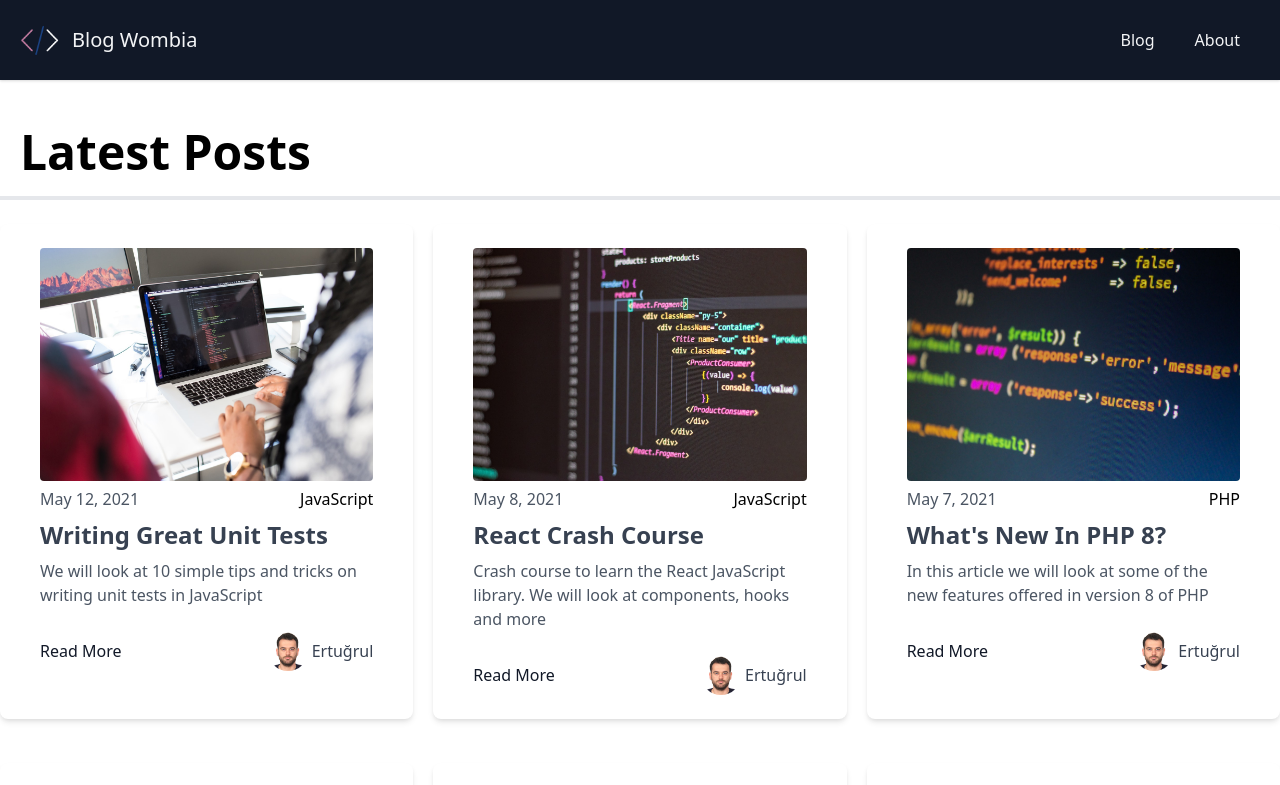
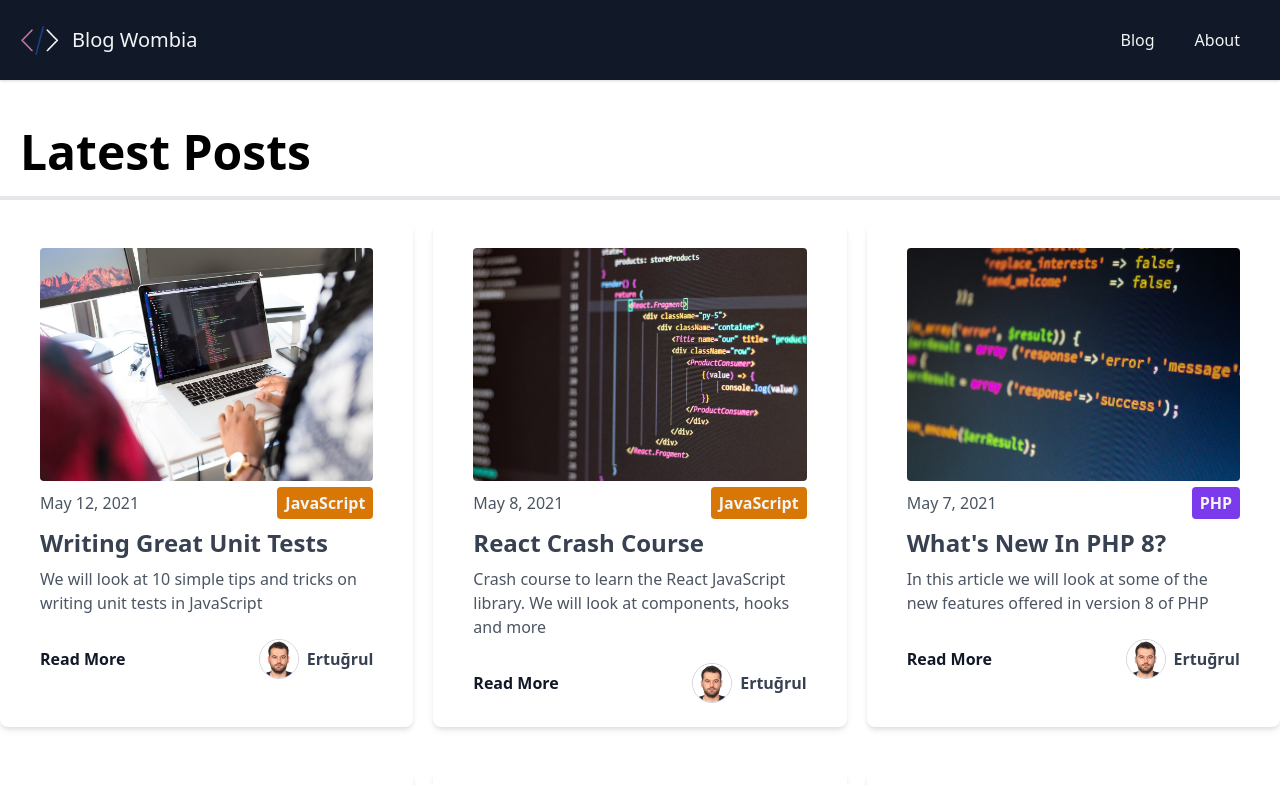
Before and after one commit to ertugrulgurkan/blog-wombia, a Next.js app: page / in a window 1280 px wide. Shown: the top 785 px of the page. Built offline with nearby package versions, Linux system fonts and the light colour scheme.

Commit message:
categoryLabel component added

```diff
--- /dev/null
+++ b/components/CategoryLabel.js
@@ -0,0 +1,19 @@
+import Link from 'next/link'
+
+export default function CategoryLabel({ children }) {
+  const colorKey = {
+    JavaScript: 'yellow',
+    CSS: 'blue',
+    Python: 'green',
+    PHP: 'purple',
+    Ruby: 'red',
+  }
+
+  return (
+    <div
+      className={`px-2 py-1 bg-${colorKey[children]}-600 text-gray-100 font-bold rounded`}
+    >
+      <Link href={`/blog/category/${children.toLowerCase()}`}>{children}</Link>
+    </div>
+  )
+}
--- a/components/Post.js
+++ b/components/Post.js
@@ -1,12 +1,13 @@
 import Link from "next/link";
 import Image from "next/image";
+import CategoryLabel from "./CategoryLabel";
 
 export default function Post({ post }) {
   return (
     <div className="w-full px-10 py-6 bg-white rounded-lg shadow-md mt-6">
       <Image
         src={post.frontmatter.cover_image}
-        alt=""
+        alt="cover-image"
         height={420}
         width={600}
         className="mb-4 rounded"
@@ -16,7 +17,7 @@ export default function Post({ post }) {
         <span className="font-light text-gray-600">
           {post.frontmatter.date}
         </span>
-        <div>{post.frontmatter.category}</div>
+        <CategoryLabel>{post.frontmatter.category}</CategoryLabel>
       </div>
 
       <div className="mt-2">
@@ -30,16 +31,18 @@ export default function Post({ post }) {
 
       <div className="flex justify-between items-center mt-6">
         <Link href={`/blog/${post.slug}`}>
-          <a className="text-gray-900 hover:text-blue-600">Read More</a>
+          <a className="text-gray-900 font-bold hover:text-blue-600">
+            Read More
+          </a>
         </Link>
         <div className="flex items-center">
           {/* eslint-disable-next-line @next/next/no-img-element */}
           <img
             src={post.frontmatter.author_image}
-            alt=""
-            className="mx-1 w-10 h-10 object-cover rounded-full hidden sm:block"
+            alt="author"
+            className="mx-2 w-10 h-10 object-cover border border-gray-300	rounded-full hidden sm:block"
           />
-          <h3 className="text-gray-700">{post.frontmatter.author}</h3>
+          <h3 className="text-gray-700 font-bold">{post.frontmatter.author}</h3>{" "}
         </div>
       </div>
     </div>
```
